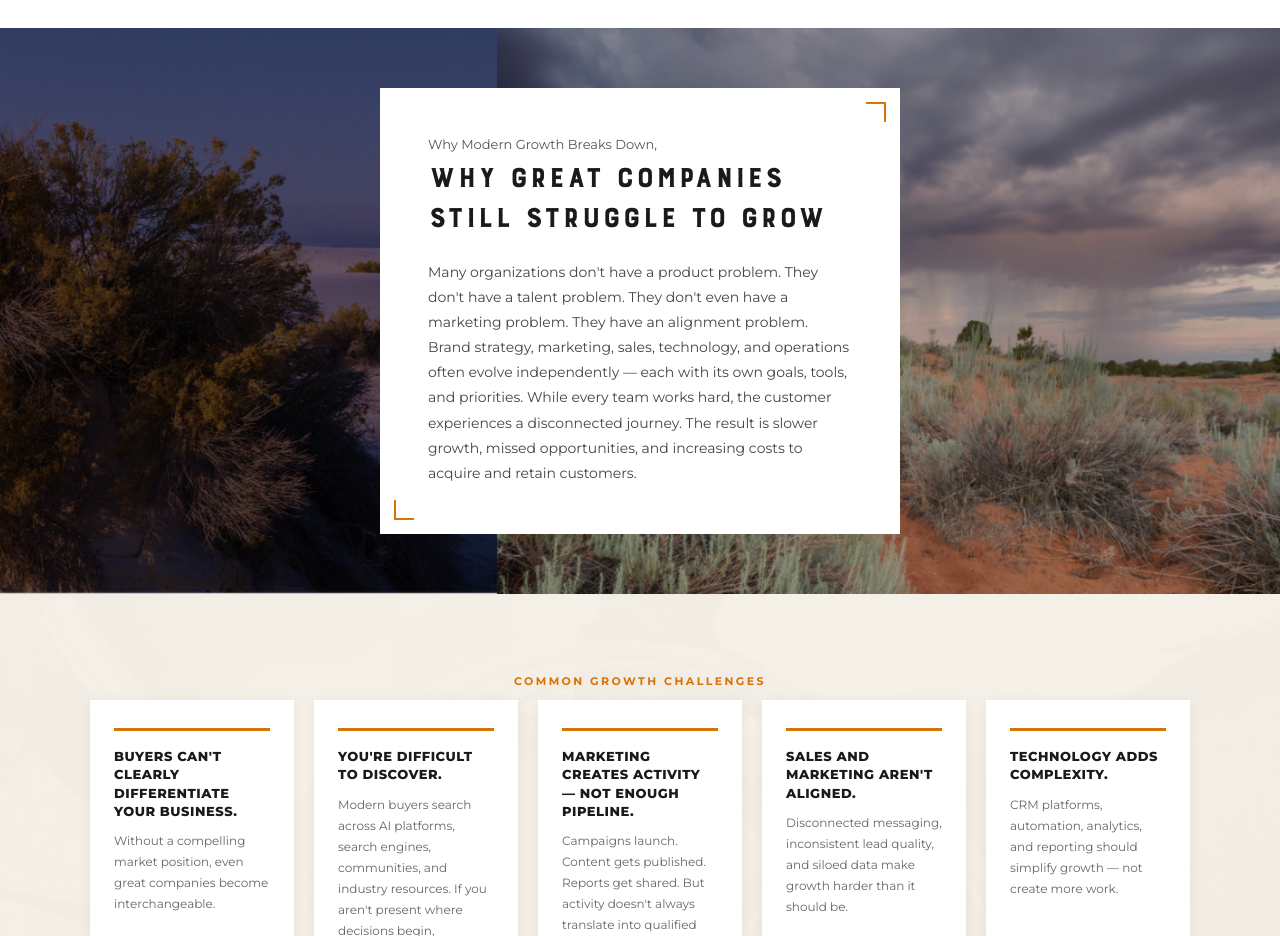
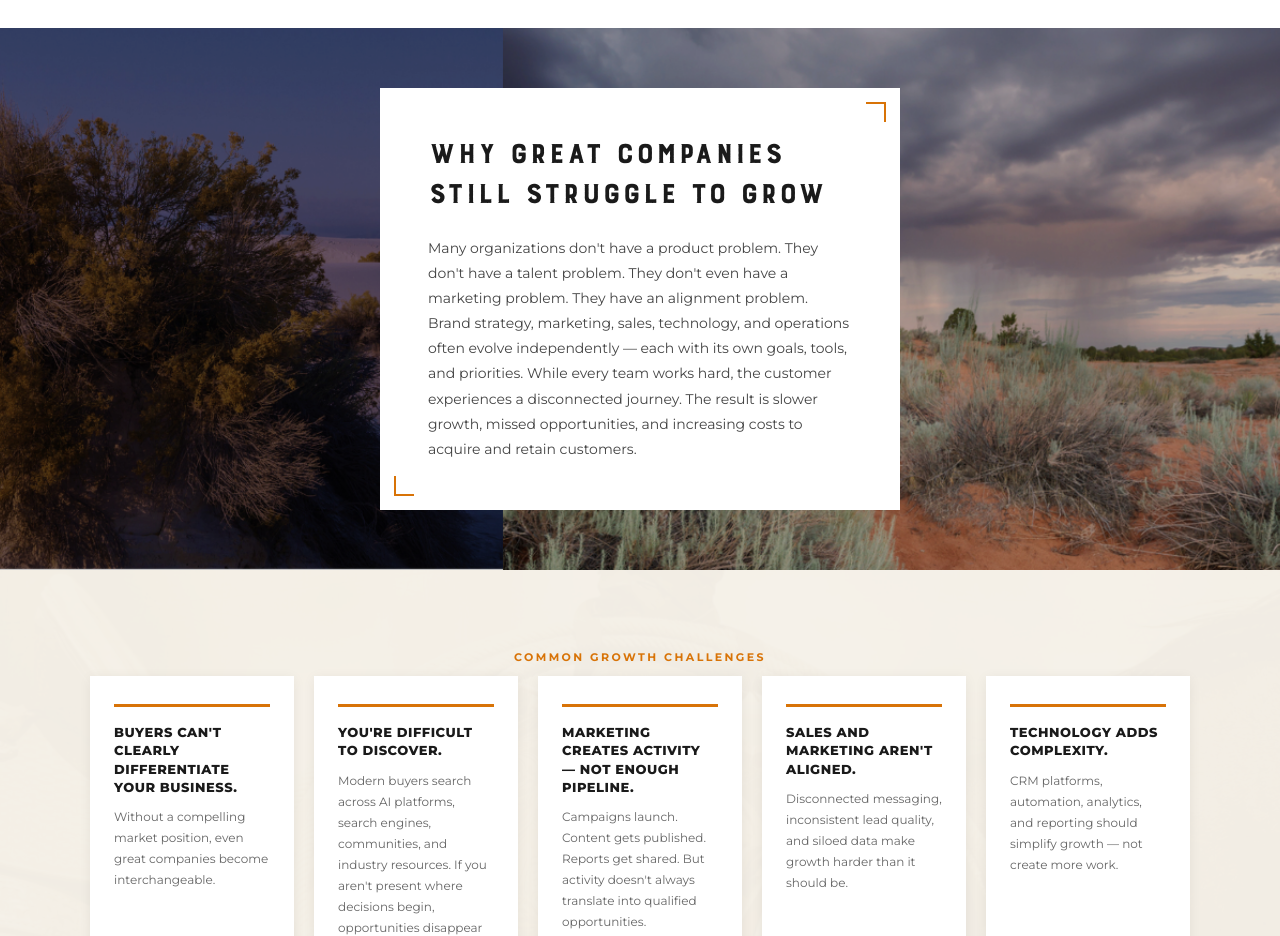
Before and after one commit to ateeq-brandiron/brand-iron-v1, a Next.js app: page / in a window 1280 px wide. Shown: the part 2720-3656 px from the top of the page. Built offline with nearby package versions, Linux system fonts and the light colour scheme.

Commit message:
Remove unlisted eyebrow label from Section 3 headline
"Why Modern Growth Breaks Down," was not part of the approved copy doc.

```diff
--- a/src/app/page.tsx
+++ b/src/app/page.tsx
@@ -328,7 +328,6 @@ export default function Home() {
             <div style={{ position: "absolute", top: 14, right: 14, width: 20, height: 20, borderTop: "2px solid #d87307", borderRight: "2px solid #d87307" }} />
             <div style={{ position: "absolute", bottom: 14, left: 14, width: 20, height: 20, borderBottom: "2px solid #d87307", borderLeft: "2px solid #d87307" }} />
 
-            <p style={{ fontFamily: "'Montserrat', sans-serif", fontSize: 13, color: "#555", marginBottom: 8 }}>Why Modern Growth Breaks Down,</p>
             <h2 style={{ fontFamily: "'Burford Rustic Black', sans-serif", fontSize: "clamp(22px, 3vw, 36px)", fontWeight: 900, textTransform: "uppercase", letterSpacing: "0.03em", color: "#1a1a1a", lineHeight: 1.1, marginBottom: 20 }}>
               Why Great Companies<br />Still Struggle to Grow
             </h2>
```
